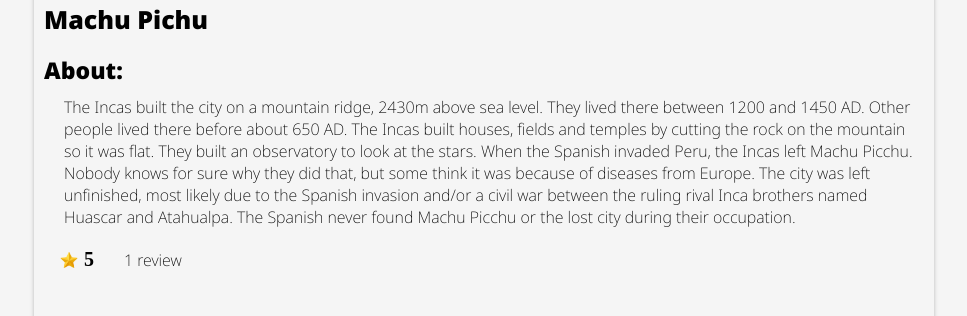
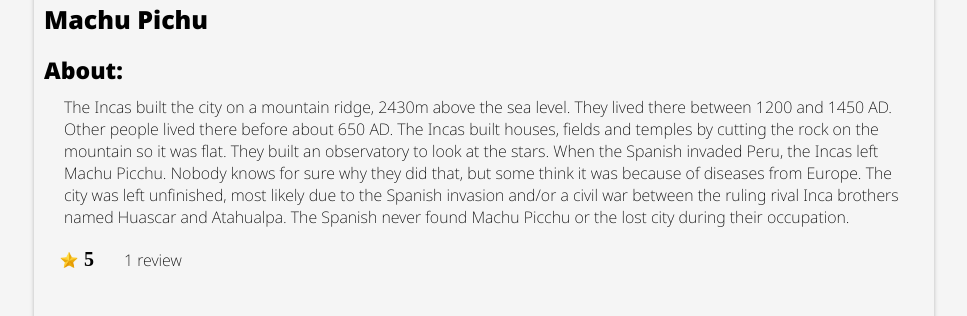
Before and after one commit to ChandanaVaidya17/hackteam5, a Django app: page /machu/ in a window 1280 px wide. Shown: the part 732-1048 px from the top of the page, without its empty margins (222-1189 px from the left). Run offline with Django 4.2, Linux system fonts and the light colour scheme.

Commit message:
Update machu.html

```diff
--- a/templates/machu.html
+++ b/templates/machu.html
@@ -50,7 +50,7 @@
                     </h2>
                     <br>
                     <h1 class="about">About:</h1>
-                    <p class="info">The Incas built the city on a mountain ridge, 2430m above sea level. They lived there between 1200 and 1450 AD. Other people lived there before about 650 AD.
+                    <p class="info">The Incas built the city on a mountain ridge, 2430m above the sea level. They lived there between 1200 and 1450 AD. Other people lived there before about 650 AD.
 
 The Incas built houses, fields and temples by cutting the rock on the mountain so it was flat. They built an observatory to look at the stars.
 
```
